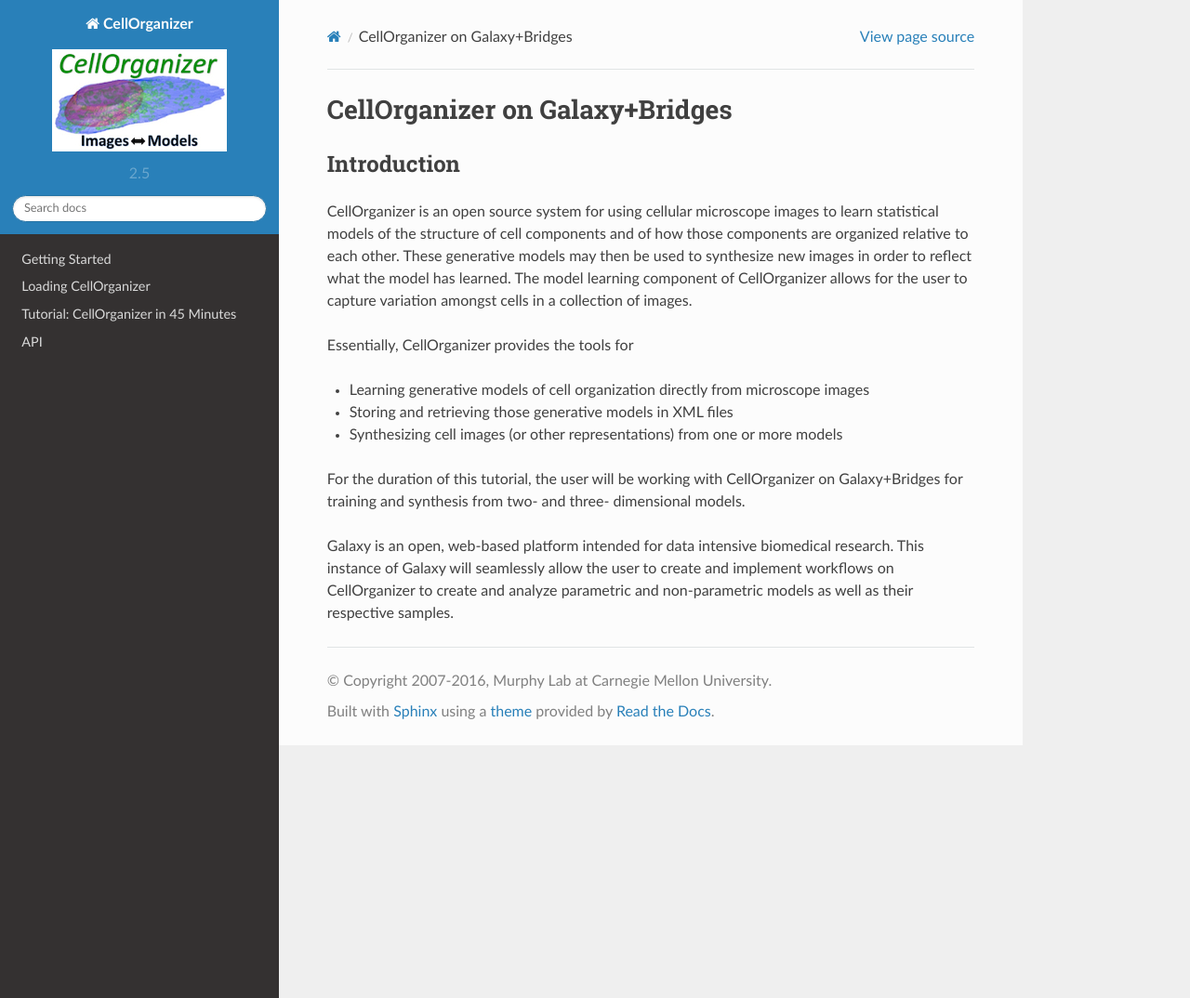
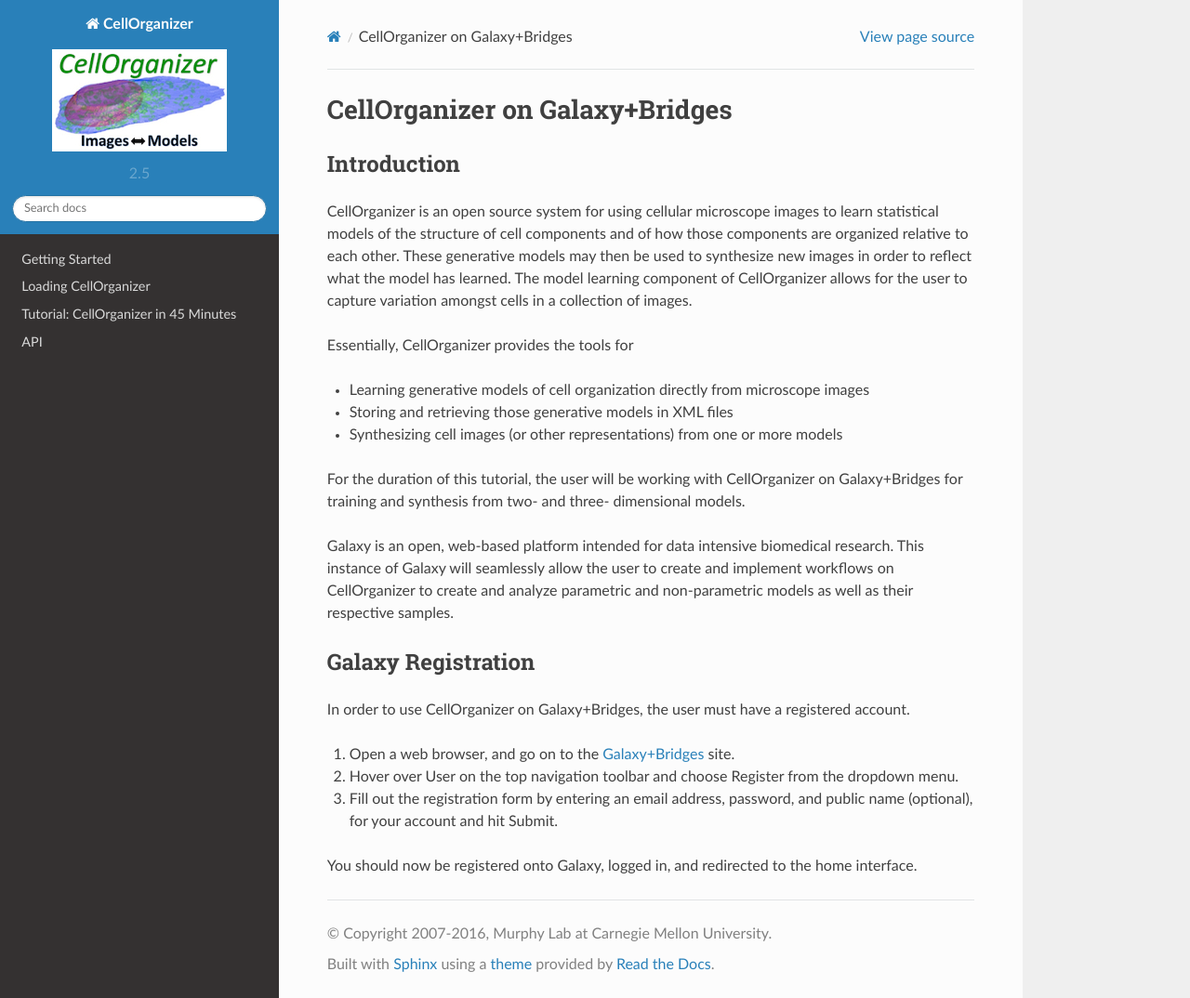
Before and after one commit to murphygroup/cellorganizer-documentation_old, a Sphinx documentation site: the page built from source/chapters/galaxy.rst, in a window 1280 px wide and 1074 px high. Shown: the whole window at 93% size. Built offline with Sphinx 7.4.7 and the Read the Docs theme 2.0.0, drawn with Linux system fonts in a browser that asks for light colours; pages that are not in the unit, such as notebooks, are missing from menus.

Commit message:
Added galaxy registration section to the original markup.

```diff
--- a/source/chapters/galaxy.rst
+++ b/source/chapters/galaxy.rst
@@ -16,3 +16,14 @@
 For the duration of this tutorial, the user will be working with CellOrganizer on Galaxy+Bridges for training and synthesis from two- and three- dimensional models.
 
 Galaxy is an open, web-based platform intended for data intensive biomedical research. This instance of Galaxy will seamlessly allow the user to create and implement workflows on CellOrganizer to create and analyze parametric and non-parametric models as well as their respective samples.
+
+Galaxy Registration
+*******************
+
+In order to use CellOrganizer on Galaxy+Bridges, the user must have a registered account.
+
+#. Open a web browser, and go on to the `Galaxy+Bridges <http://galaxy2.bridges.psc.edu:8080>`_ site.
+#. Hover over User on the top navigation toolbar and choose Register from the dropdown menu.
+#. Fill out the registration form by entering an email address, password, and public name (optional), for your account and hit Submit.
+
+You should now be registered onto Galaxy, logged in, and redirected to the home interface.
```
